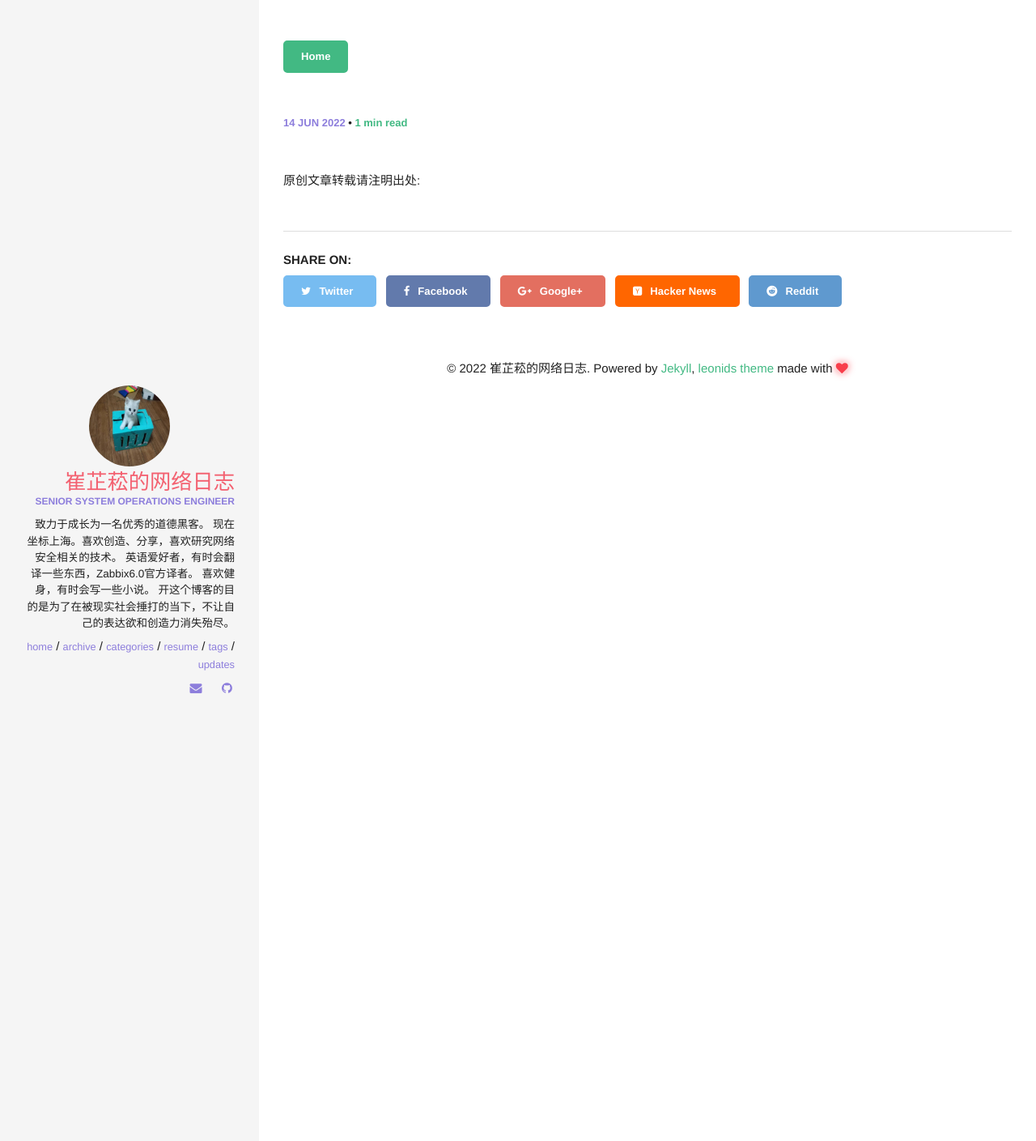
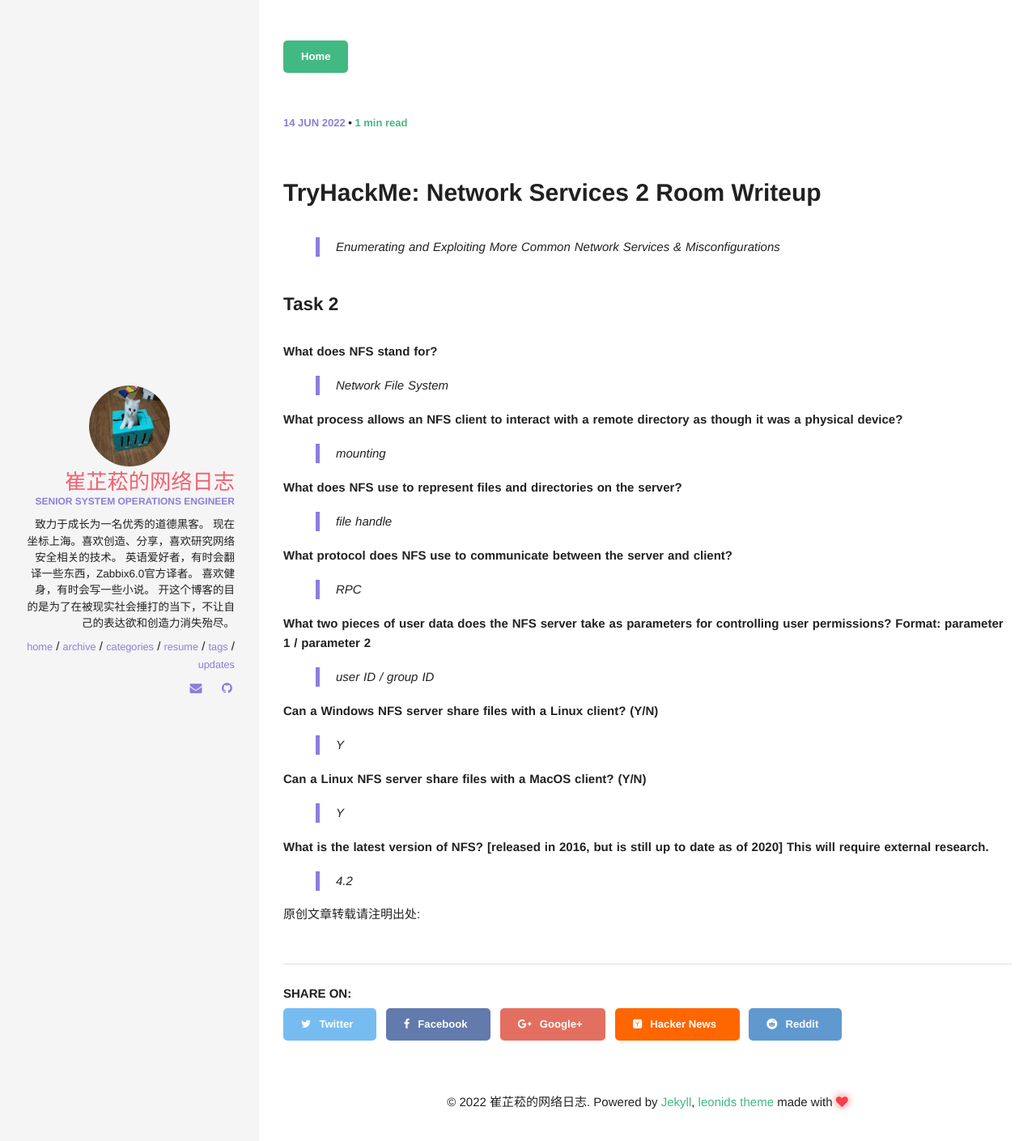
Before and after one commit to BarryCui/barrycui.github.io, a Jekyll site: the page built from _posts/2022-06-14-network-services2.md, in a window 1280 px wide. Shown: the top 1409 px of the page at 81% size. Built offline with Jekyll 4.4.1, drawn with Linux system fonts in a browser that asks for light colours; our own code applies the rules of GitHub Pages for plain Markdown files; comment, search, counter and statistics services are not loaded.

Commit message:
add content

```diff
--- a/_posts/2022-06-14-network-services2.md
+++ b/_posts/2022-06-14-network-services2.md
@@ -4,3 +4,43 @@ title:  TryHackMe: Network Services 2 Room Writeup
 categories: [TryHackMe]
 tags: [Cyber Defense, Writeup]
 ---
+
+# TryHackMe: Network Services 2 Room Writeup
+
+> Enumerating and Exploiting More Common Network Services & Misconfigurations
+
+### Task 2
+
+**What does NFS stand for?**
+
+> Network File System
+
+**What process allows an NFS client to
+interact with a remote directory as though it was a physical device?**
+
+> mounting
+
+**What does NFS use to represent files and directories on the server?**
+
+> file handle
+
+**What protocol does NFS use to communicate between the server and client?**
+
+> RPC
+
+**What two pieces of user data does the NFS server take as parameters for
+controlling user permissions? Format: parameter 1 / parameter 2**
+
+> user ID / group ID
+
+**Can a Windows NFS server share files with a Linux client? (Y/N)**
+
+> Y
+
+**Can a Linux NFS server share files with a MacOS client? (Y/N)**
+
+> Y
+
+**What is the latest version of NFS? [released in 2016, but is still up to date as of 2020] This will require external research.**
+
+> 4.2
```
